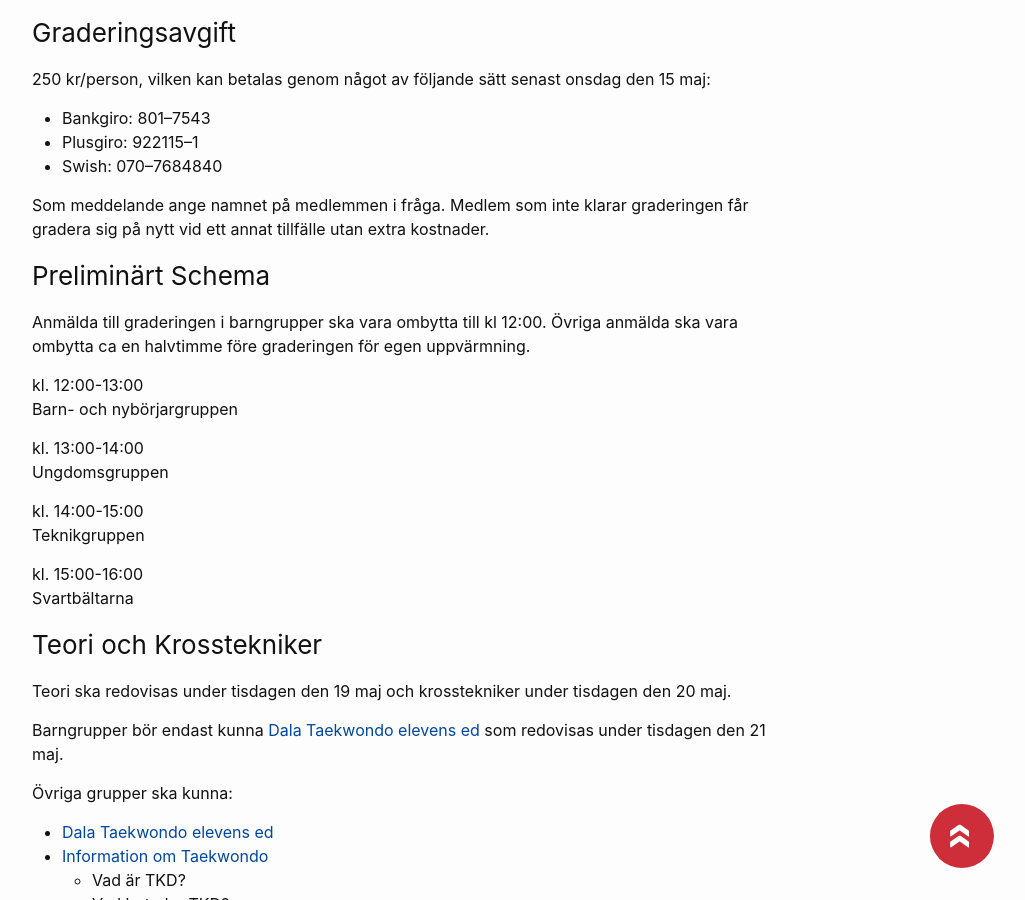
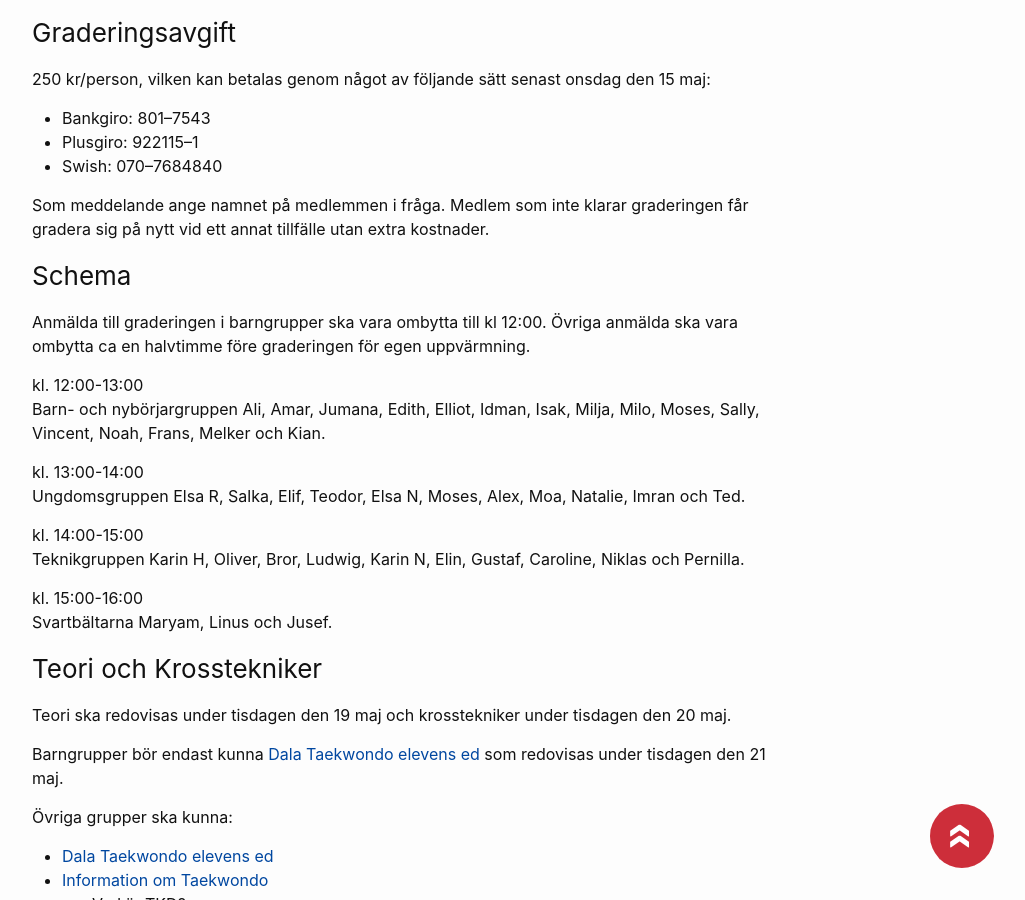
Before and after one commit to dalataekwondo/dalataekwondo.github.io, a Jekyll site: the page built from _posts/2025-04-29-gradering.md, in a window 1280 px wide and 900 px high, scrolled down 563 px. Shown: the whole window, without its empty margins (238-1263 px from the left). Built offline with Jekyll 4.4.1, drawn with Linux system fonts in a browser that asks for light colours.

Commit message:
Update 2025-04-29-gradering.md

```diff
--- a/_posts/2025-04-29-gradering.md
+++ b/_posts/2025-04-29-gradering.md
@@ -23,21 +23,25 @@ Medlemmar som har haft minst 70 % närvaro under terminen, har betalat medlems-
 
 Som meddelande ange namnet på medlemmen i fråga. Medlem som inte klarar graderingen får gradera sig på nytt vid ett annat tillfälle utan extra kostnader.
 
-### Preliminärt Schema
+### Schema
 
 Anmälda till graderingen i barngrupper ska vara ombytta till kl 12:00. Övriga anmälda ska vara ombytta ca en halvtimme före graderingen för egen uppvärmning.
 
 kl. 12:00-13:00
 Barn- och nybörjargruppen
+Ali, Amar, Jumana, Edith, Elliot, Idman, Isak, Milja, Milo, Moses, Sally, Vincent, Noah, Frans, Melker och Kian.
 
 kl. 13:00-14:00
 Ungdomsgruppen
+Elsa R, Salka, Elif, Teodor, Elsa N, Moses, Alex, Moa, Natalie, Imran och Ted.
 
 kl. 14:00-15:00
 Teknikgruppen
+Karin H, Oliver, Bror, Ludwig, Karin N, Elin, Gustaf, Caroline, Niklas och Pernilla.
 
 kl. 15:00-16:00
 Svartbältarna
+Maryam, Linus och Jusef.
 
 ### Teori och Krosstekniker
 
```
